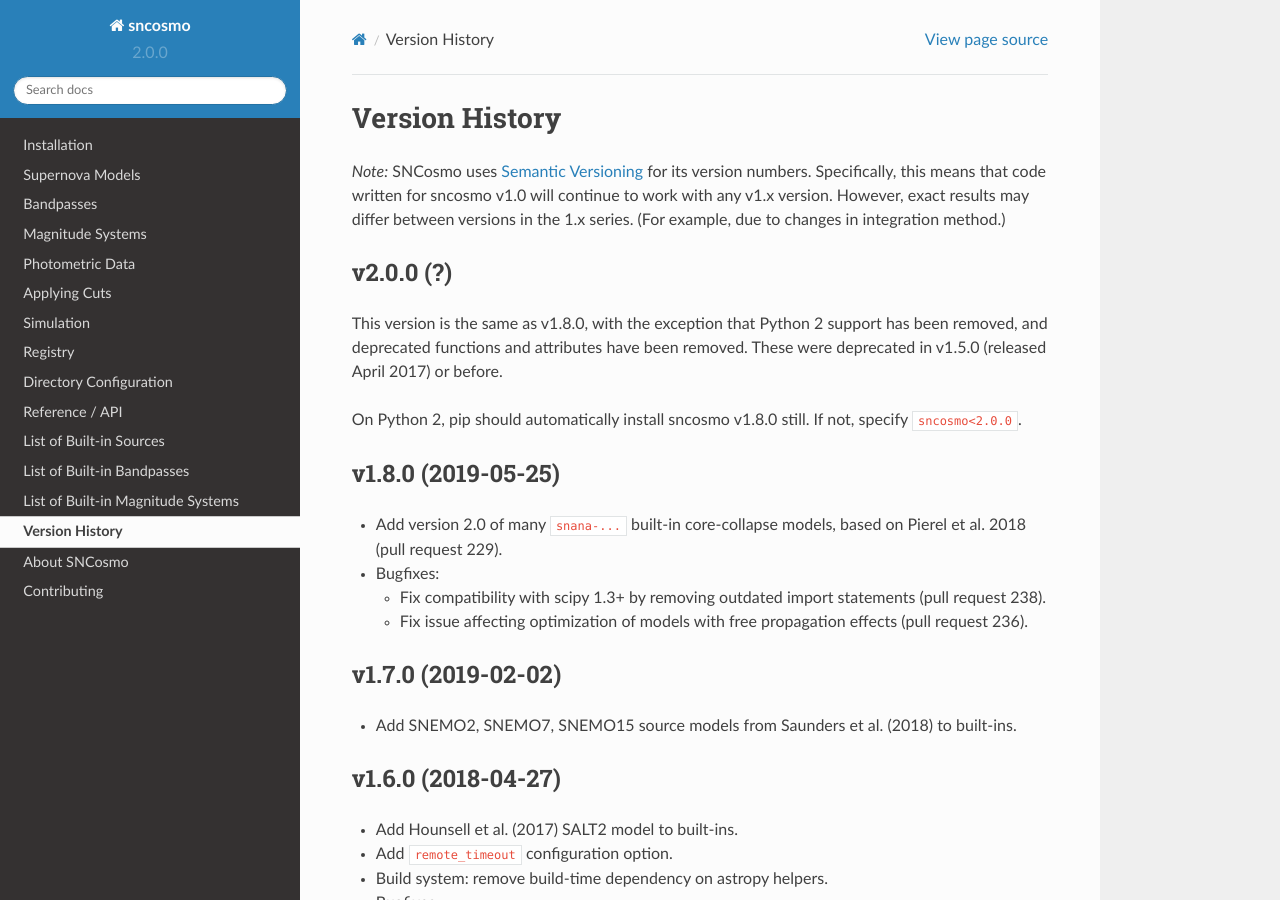
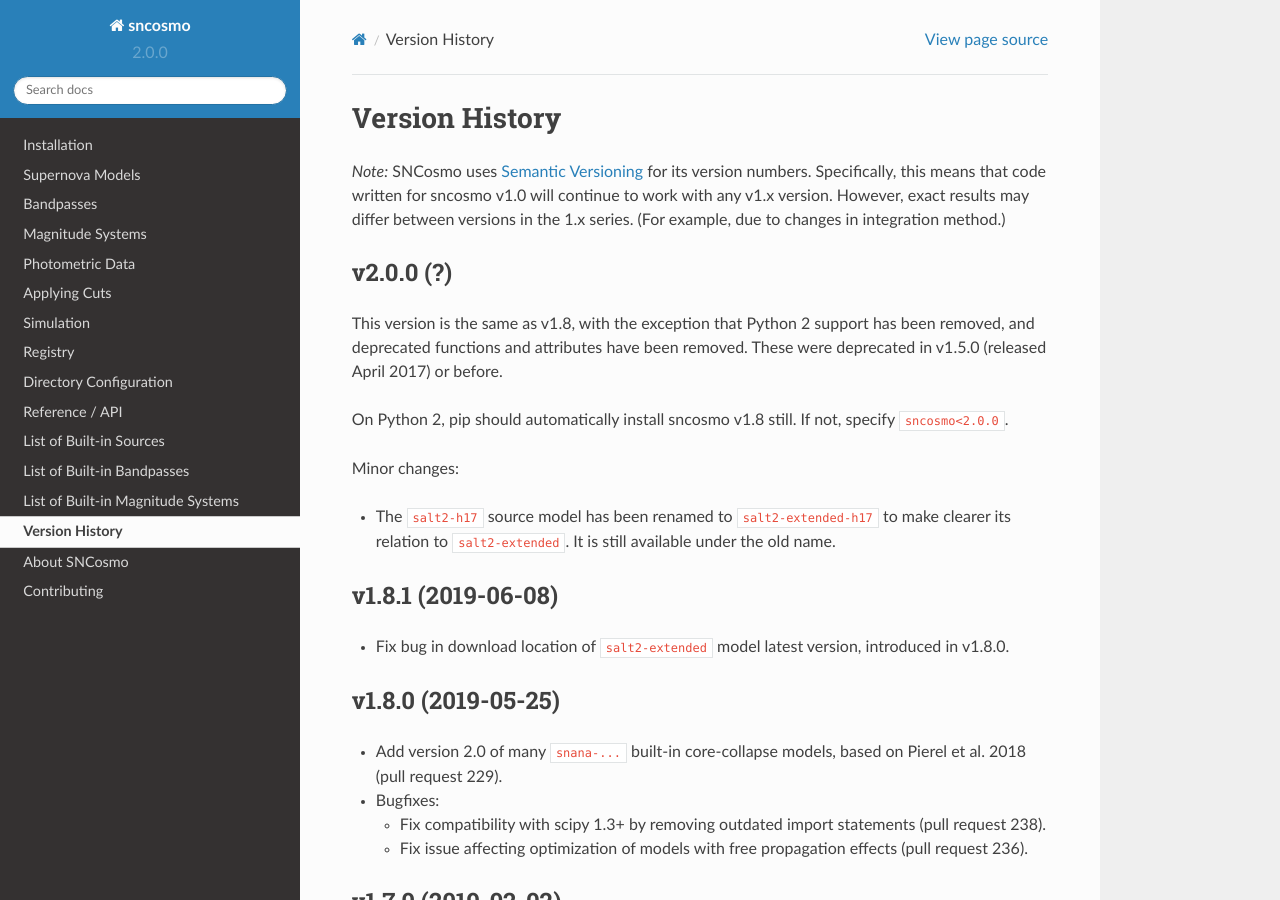
Before and after one commit to sncosmo/sncosmo, a Sphinx documentation site: the page built from docs/history.rst, in a window 1280 px wide and 900 px high. Built offline with Sphinx 7.4.7 and the Read the Docs theme 2.0.0, drawn with Linux system fonts in a browser that asks for light colours; pages that are not in the unit, such as notebooks, are missing from menus.

```diff
--- a/docs/history.rst
+++ b/docs/history.rst
@@ -11,13 +11,25 @@
 v2.0.0 (?)
 ==========
 
-This version is the same as v1.8.0, with the exception that Python 2 support
+This version is the same as v1.8, with the exception that Python 2 support
 has been removed, and deprecated functions and attributes have been removed.
 These were deprecated in v1.5.0 (released April 2017) or before.
 
-On Python 2, pip should automatically install sncosmo v1.8.0 still. If not,
+On Python 2, pip should automatically install sncosmo v1.8 still. If not,
 specify ``sncosmo<2.0.0``.
 
+Minor changes:
+
+- The ``salt2-h17`` source model has been renamed to ``salt2-extended-h17``
+  to make clearer its relation to ``salt2-extended``. It is still available
+  under the old name.
+
+
+v1.8.1 (2019-06-08)
+===================
+
+- Fix bug in download location of ``salt2-extended`` model latest version,
+  introduced in v1.8.0.
 
 v1.8.0 (2019-05-25)
 ===================
```
Also changed, not shown: docs/about.rst (+2 -32 lines), 2 other files.
